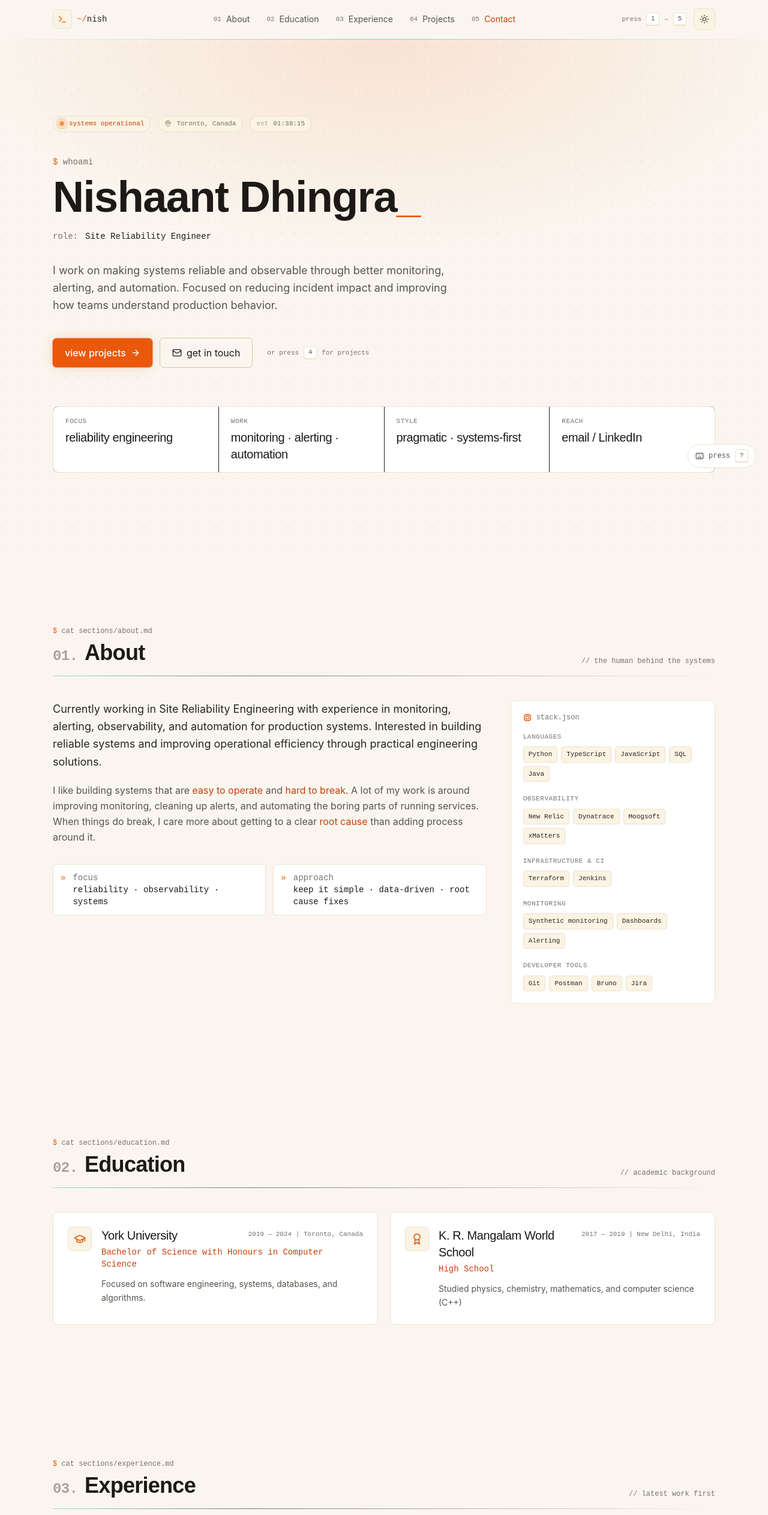
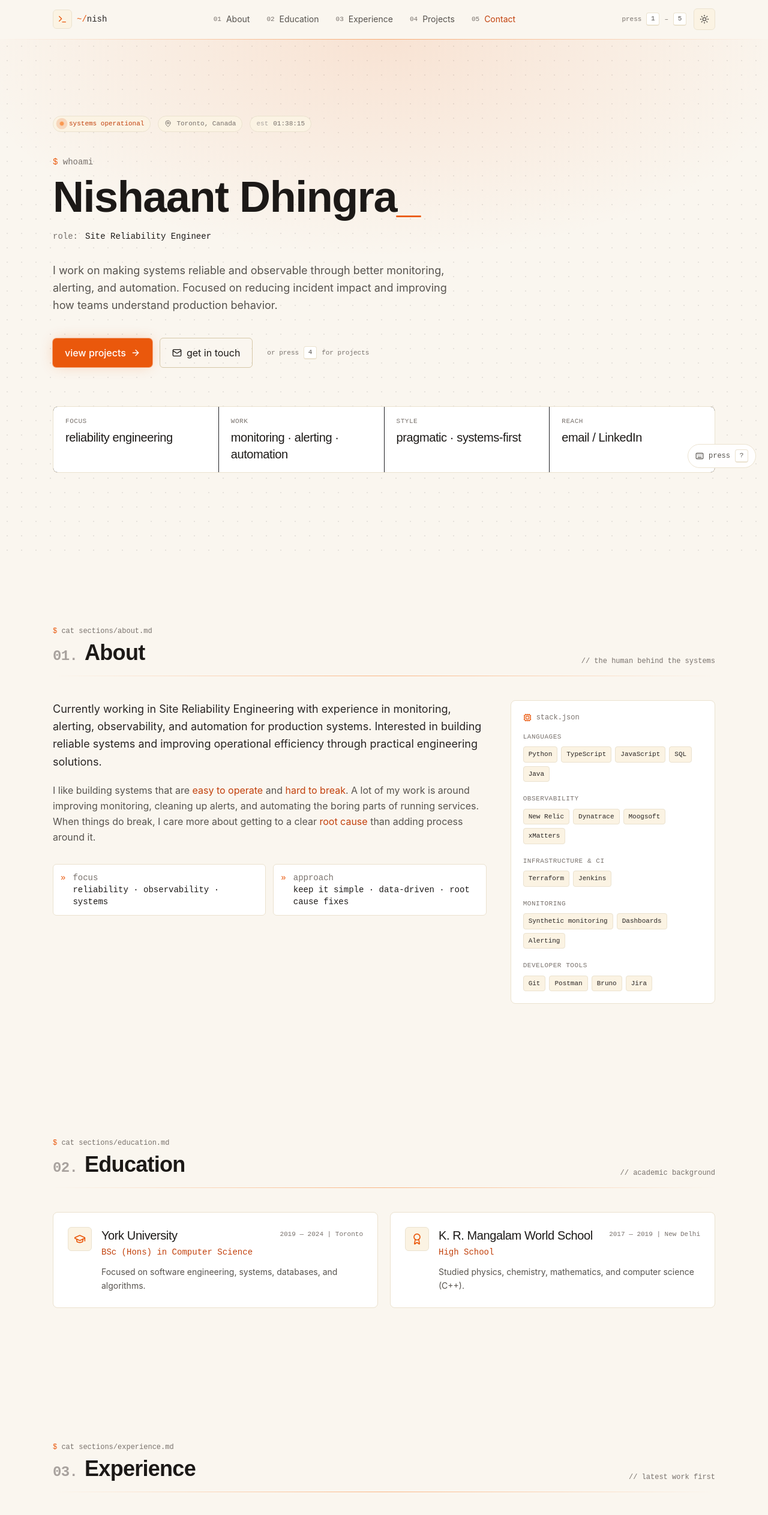
Before and after one commit to dhingranishaant/portfolio-react, a React (Create React App) app in the folder sre-portfolio/: page / in a window 1280 px wide. Shown: the top 2525 px of the page at 60% size. Built offline with nearby package versions, Linux system fonts and the light colour scheme.

Commit message:
fixed-theme-mismatch-in-css

```diff
--- a/sre-portfolio/src/components/About.jsx
+++ b/sre-portfolio/src/components/About.jsx
@@ -2,7 +2,7 @@ import React from "react";
 import { profile, stack } from "../data/mock";
 import { Cpu } from "lucide-react";
 
-const SectionHeader = ({ index, title, caption }) => (
+const SectionHeader = ({ index, title, caption, theme }) => (
     <div className="mb-10 reveal">
         <div className="mono text-xs text-zinc-500 mb-2">
             <span className="text-teal-400">$</span> cat sections/{title.toLowerCase()}.md
@@ -13,14 +13,14 @@ const SectionHeader = ({ index, title, caption }) => (
             </h2>
             {caption ? <span className="hidden md:block mono text-xs text-zinc-500">{caption}</span> : null}
         </div>
-        <div className="mt-4 h-px w-full" style={{ background: "linear-gradient(90deg, rgba(20,184,166,0.4), rgba(31,31,35,0.6) 30%, transparent)" }} />
+        <div className="mt-4 h-px w-full" style={{ background: theme === "dark" ? "linear-gradient(90deg, transparent, rgba(20,184,166,0.5), transparent)" : "linear-gradient(90deg, transparent, rgba(249,115,22,0.5), transparent)" }} />
     </div>
 );
 
-const About = () => {
+const About = ({theme}) => {
     return (
         <section id="about" className="relative max-w-6xl mx-auto px-6 py-20 md:py-28">
-            <SectionHeader index={1} title="About" caption="// the human behind the systems" />
+            <SectionHeader index={1} title="About" caption="// the human behind the systems" theme={theme}/>
             <div className="grid md:grid-cols-3 gap-10">
                 <div className="md:col-span-2 reveal">
                     <p className="text-zinc-300 text-lg leading-relaxed">{profile.longBio}</p>
--- a/sre-portfolio/src/components/Contact.jsx
+++ b/sre-portfolio/src/components/Contact.jsx
@@ -4,7 +4,7 @@ import { profile } from "../data/mock";
 import { Mail, Send, Github, Linkedin, FileText } from "lucide-react";
 import { toast } from "sonner";
 
-const Contact = () => {
+const Contact = ({theme}) => {
     const [form, setForm] = useState({ name: "", email: "", message: "" });
     const [submitting, setSubmitting] = useState(false);
 
@@ -31,7 +31,7 @@ const Contact = () => {
 
     return (
         <section id="contact" className="relative max-w-6xl mx-auto px-6 py-20 md:py-28">
-            <SectionHeader index={5} title="Contact" caption="// pager-friendly channels" />
+            <SectionHeader index={5} title="Contact" caption="// pager-friendly channels" theme={theme}/>
             <div className="grid md:grid-cols-5 gap-6">
                 <div className="md:col-span-2 reveal">
                     <div className="p-6 rounded-lg bg-[#0d0d0f] border border-[#1f1f23] h-full">
--- a/sre-portfolio/src/components/Education.jsx
+++ b/sre-portfolio/src/components/Education.jsx
@@ -3,10 +3,10 @@ import { SectionHeader } from "./About";
 import { education } from "../data/mock";
 import { GraduationCap, Award } from "lucide-react";
 
-const Education = () => {
+const Education = ({theme}) => {
     return (
         <section id="education" className="relative max-w-6xl mx-auto px-6 py-20 md:py-28">
-            <SectionHeader index={2} title="Education" caption="// academic background" />
+            <SectionHeader index={2} title="Education" caption="// academic background" theme={theme}/>
             <div className="grid md:grid-cols-2 gap-5">
                 {education.map((ed, idx) => (
                     <div key={ed.school}
--- a/sre-portfolio/src/components/Experience.jsx
+++ b/sre-portfolio/src/components/Experience.jsx
@@ -3,13 +3,16 @@ import { SectionHeader } from "./About";
 import { experience } from "../data/mock";
 import { Briefcase, MapPin } from "lucide-react";
 
-const Experience = () => {
+const Experience = ({theme}) => {
     return (
         <section id="experience" className="relative max-w-6xl mx-auto px-6 py-20 md:py-28">
-            <SectionHeader index={3} title="Experience" caption="// latest work first" />
+            <SectionHeader index={3} title="Experience" caption="// latest work first" theme={theme}/>
             <div className="relative">
                 <div aria-hidden className="absolute left-4 md:left-5 top-2 bottom-2 w-px"
-                     style={{ background: "linear-gradient(180deg, rgba(20,184,166,0.5), rgba(31,31,35,0.6) 30%, rgba(31,31,35,0.6))" }} />
+                     style={{ background:
+                        theme === "dark"
+                          ? "linear-gradient(90deg, transparent, rgba(20,184,166,0.5), transparent)"
+                          : "linear-gradient(90deg, transparent, rgba(249,115,22,0.5), transparent)"}} />
                 <ol className="space-y-8">
                     {experience.map((exp, idx) => (
                         <li key={exp.company} className="relative pl-12 md:pl-14 reveal" style={{ transitionDelay: `${idx * 80}ms` }}>
--- a/sre-portfolio/src/components/Footer.jsx
+++ b/sre-portfolio/src/components/Footer.jsx
@@ -2,11 +2,11 @@ import React from "react";
 import { Github, Linkedin, ArrowUp } from "lucide-react";
 import { profile } from "../data/mock";
 
-const Footer = () => {
+const Footer = ({theme}) => {
     return (
         <footer className="relative border-t border-[#1f1f23] bg-[#0a0a0b]">
             <div className="absolute inset-x-0 top-0 h-px"
-                 style={{ background: "linear-gradient(90deg, transparent, rgba(20,184,166,0.4), transparent)" }} />
+                 style={{ background: theme === "dark" ? "linear-gradient(90deg, transparent, rgba(20,184,166,0.5), transparent)" : "linear-gradient(90deg, transparent, rgba(249,115,22,0.5), transparent)" }} />
             <div className="max-w-6xl mx-auto px-6 py-10 flex flex-col md:flex-row items-start md:items-center justify-between gap-6">
                 <div className="mono text-xs text-zinc-500 leading-6">
                     <div><span className="text-teal-400">$</span> echo "thanks for stopping by"</div>
--- a/sre-portfolio/src/components/Hero.jsx
+++ b/sre-portfolio/src/components/Hero.jsx
@@ -3,7 +3,7 @@ import { ArrowRight, Activity, MapPin, Mail } from "lucide-react";
 import { profile } from "../data/mock";
 import Magnetic from "./Magnetic";
 
-const Hero = () => {
+const Hero = ({ theme }) => {
     const [time, setTime] = useState("");
 
     useEffect(() => {
@@ -23,9 +23,10 @@ const Hero = () => {
 
     return (
         <section id="top" className="relative overflow-hidden">
-            <div className="absolute inset-0 dot-grid opacity-70" />
+            <div className="absolute inset-0 dot-grid opacity-90" />
             <div className="absolute inset-0 hero-radial" />
-            <div className="absolute inset-x-0 top-0 h-px" style={{ background: "linear-gradient(90deg, transparent, rgba(20,184,166,0.5), transparent)" }} />
+            <div className="absolute inset-x-0 top-0 h-px" style={{ background: theme === "dark" ? "linear-gradient(90deg, transparent, rgba(20,184,166,0.5), transparent)" : "linear-gradient(90deg, transparent, rgba(249,115,22,0.5), transparent)" }} />
+            {/* change above line for below nav color */}
 
             <div className="relative max-w-6xl mx-auto px-6 pt-24 pb-28 md:pt-32 md:pb-36">
                 <div className="flex flex-wrap items-center gap-3 mono text-[11px] text-zinc-500">
--- a/sre-portfolio/src/components/Navbar.jsx
+++ b/sre-portfolio/src/components/Navbar.jsx
@@ -3,10 +3,9 @@ import { Terminal, Command, Sun, Moon } from "lucide-react";
 import { navItems, profile } from "../data/mock";
 import useTheme from "../hooks/useTheme.js";
 
-const Navbar = () => {
+const Navbar = ({ theme, toggle }) => {
     const [scrolled, setScrolled] = useState(false);
     const [active, setActive] = useState("about");
-    const { theme, toggle } = useTheme();
 
     useEffect(() => {
         const onScroll = () => setScrolled(window.scrollY > 8);
--- a/sre-portfolio/src/components/Projects.jsx
+++ b/sre-portfolio/src/components/Projects.jsx
@@ -18,7 +18,7 @@ const statusColor = (status) => {
     }
 };
 
-const Projects = () => {
+const Projects = ({theme}) => {
     const [filter, setFilter] = useState("all");
 
     const counts = useMemo(() => {
@@ -39,7 +39,7 @@ const Projects = () => {
             id="projects"
             className="relative max-w-6xl mx-auto px-6 py-20 md:py-28"
         >
-            <SectionHeader index={4} title="Projects" caption="// spare-time builds" />
+            <SectionHeader index={4} title="Projects" caption="// spare-time builds" theme={theme}/>
 
             {/* Filter chips */}
             <div className="mb-8 flex flex-wrap items-center gap-2">
--- a/sre-portfolio/src/components/ScrollProgress.jsx
+++ b/sre-portfolio/src/components/ScrollProgress.jsx
@@ -1,6 +1,7 @@
 import React, { useEffect, useState } from "react";
+import useTheme from "../hooks/useTheme";
 
-const ScrollProgress = () => {
+const ScrollProgress = ({ theme }) => {
   const [progress, setProgress] = useState(0);
 
   useEffect(() => {
@@ -26,8 +27,14 @@ const ScrollProgress = () => {
         left: 0,
         height: "2px",
         width: `${progress}%`,
-        background: "linear-gradient(90deg, #14b8a6, #5eead4)",
-        boxShadow: "0 0 10px rgba(20, 184, 166, 0.6)",
+        background:
+        theme === "dark"
+          ? "linear-gradient(90deg, #14b8a6, #5eead4)"
+          : "linear-gradient(90deg, #f97316, #fdba74)",
+        boxShadow:
+        theme === "dark"
+          ? "0 0 10px rgba(20, 184, 166, 0.6)"
+          : "0 0 10px rgba(249, 115, 22, 0.5)",
         zIndex: 100,
         transition: "width 80ms linear"
       }}
--- a/sre-portfolio/src/data/mock.js
+++ b/sre-portfolio/src/data/mock.js
@@ -80,17 +80,17 @@ export const experience = [
 export const education = [
   {
     school: "York University",
-    degree: "Bachelor of Science with Honours in Computer Science",
-    period: "2019 — 2024 | Toronto, Canada",
+    degree: "BSc (Hons) in Computer Science",
+    period: "2019 — 2024 | Toronto",
     details:
       "Focused on software engineering, systems, databases, and algorithms.",
   },
   {
     school: "K. R. Mangalam World School",
     degree: "High School",
-    period: "2017 — 2019 | New Delhi, India",
+    period: "2017 — 2019 | New Delhi",
     details:
-      "Studied physics, chemistry, mathematics, and computer science (C++)",
+      "Studied physics, chemistry, mathematics, and computer science (C++).",
   },
 ];
 
--- a/sre-portfolio/src/pages/Portfolio.jsx
+++ b/sre-portfolio/src/pages/Portfolio.jsx
@@ -11,9 +11,11 @@ import KeyboardHints from "../components/KeyboardHints";
 import useKeyboardNav from "../hooks/useKeyboardNav";
 import { navItems } from "../data/mock";
 import ScrollProgress from "../components/ScrollProgress";
+import useTheme from "../hooks/useTheme";
 
 const Portfolio = () => {
     useKeyboardNav(navItems);
+    const { theme, toggle } = useTheme();
 
     useEffect(() => {
         const els = document.querySelectorAll(".reveal");
@@ -34,17 +36,17 @@ const Portfolio = () => {
 
     return (
         <div className="relative min-h-screen bg-[#0a0a0b] text-zinc-200">
-            <Navbar />
-            <ScrollProgress />
+            <Navbar theme={theme} toggle={toggle} />
+            <ScrollProgress theme={theme} />
             <main>
-                <Hero />
-                <About />
-                <Education />
-                <Experience />
-                <Projects />
-                <Contact />
+                <Hero theme={theme} />
+                <About theme={theme} />
+                <Education theme={theme}/>
+                <Experience theme={theme}/>
+                <Projects theme={theme}/>
+                <Contact theme={theme}/>
             </main>
-            <Footer />
+            <Footer theme={theme}/>
             <KeyboardHints />
         </div>
     );
```
